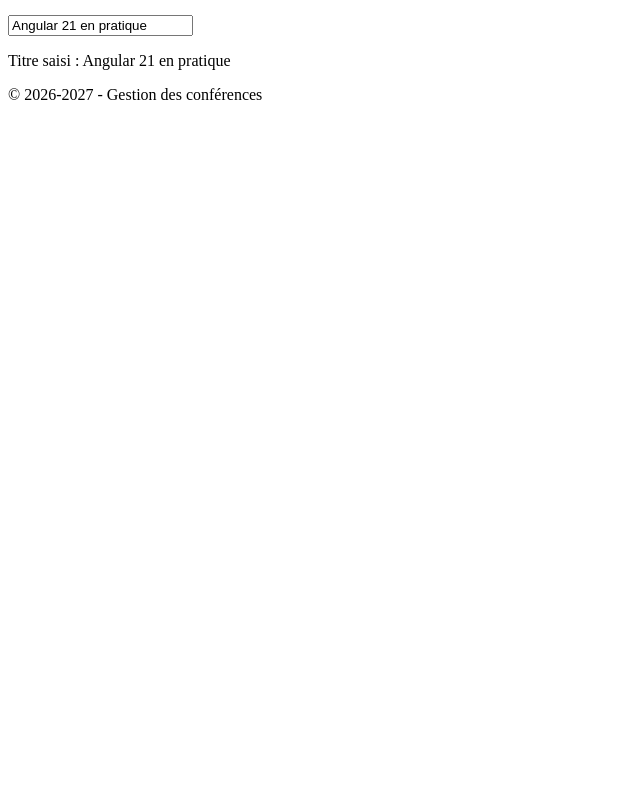
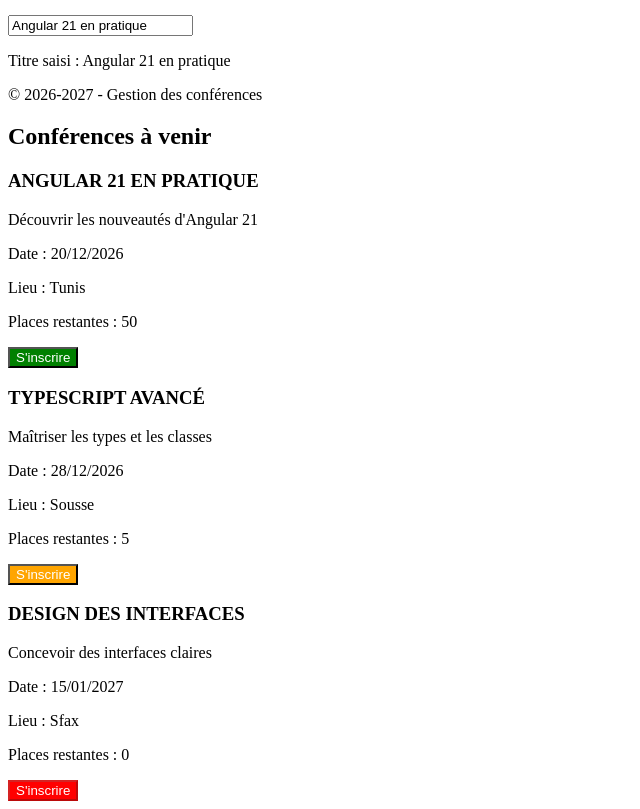
Before and after one commit to emna12358/angular_workshop, an Angular app: page / in a window 1280 px wide. Shown: the part 1020-1829 px from the top of the page, without its empty margins (0-640 px from the left). Before the commit the page ends 1140 px from the top, so only its background shows below. Built offline with nearby package versions, Linux system fonts and the light colour scheme.

Commit message:
prosit 3 directives controle de flux et pipes

```diff
--- a/src/app/app.html
+++ b/src/app/app.html
@@ -5,3 +5,4 @@
 <app-notifications></app-notifications>
 <app-conference></app-conference>
 <app-footer></app-footer>
+<app-conference-list></app-conference-list>
--- a/src/app/app.ts
+++ b/src/app/app.ts
@@ -6,10 +6,11 @@ import { Amis } from './amis/amis';
 import { Notifications } from './notifications/notifications';
 import { Footer } from './footer/footer';
 import { Conference } from './conference/conference';
+import { ConferenceList } from './conference-list/conference-list';
 
 @Component({
   selector: 'app-root',
-  imports: [Header, Menu, Profil, Amis, Notifications, Footer, Conference],
+  imports: [Header, Menu, Profil, Amis, Notifications, Footer, Conference, ConferenceList],
   templateUrl: './app.html',
   styleUrl: './app.css'
 })
--- /dev/null
+++ b/src/app/conference-list/conference-list.css
@@ -0,0 +1,14 @@
+.vert {
+  background-color: green;
+  color: white;
+}
+
+.orange {
+  background-color: orange;
+  color: white;
+}
+
+.rouge {
+  background-color: red;
+  color: white;
+}
--- /dev/null
+++ b/src/app/conference-list/conference-list.html
@@ -0,0 +1,23 @@
+<h2>Conférences à venir</h2>
+
+@for (conf of conferences(); track conf.id) {
+  @if (conf.date > today) {
+    <div>
+      <h3>{{ conf.title | uppercase }}</h3>
+      <p>{{ conf.description }}</p>
+      <p>Date : {{ conf.date | date:'dd/MM/yyyy' }}</p>
+      <p>Lieu : {{ conf.place }}</p>
+      <p>Places restantes : {{ conf.maxParticipants - conf.nbParticipants }}</p>
+
+      <button
+        [class.vert]="conf.maxParticipants - conf.nbParticipants >= 10"
+        [class.orange]="conf.maxParticipants - conf.nbParticipants > 0 && conf.maxParticipants - conf.nbParticipants < 10"
+        [class.rouge]="conf.maxParticipants - conf.nbParticipants === 0"
+        [disabled]="conf.maxParticipants - conf.nbParticipants === 0">
+        S'inscrire
+      </button>
+    </div>
+  }
+} @empty {
+  <p>Aucune conférence enregistrée</p>
+}
--- /dev/null
+++ b/src/app/conference-list/conference-list.ts
@@ -0,0 +1,50 @@
+import { Component, signal } from '@angular/core';
+import { DatePipe, UpperCasePipe } from '@angular/common';
+@Component({
+  selector: 'app-conference-list',
+  imports: [DatePipe, UpperCasePipe],
+  templateUrl: './conference-list.html',
+  styleUrl: './conference-list.css',
+})
+export class ConferenceList {
+  readonly today = new Date();
+
+  conferences = signal([
+    {
+      id: 1,
+      title: 'Angular 21 en pratique',
+      description: 'Découvrir les nouveautés d\'Angular 21',
+      date: new Date(2026, 11, 20),
+      place: 'Tunis',
+      maxParticipants: 100,
+      nbParticipants: 50,
+    },
+    {
+      id: 2,
+      title: 'TypeScript avancé',
+      description: 'Maîtriser les types et les classes',
+      date: new Date(2026, 11, 28),
+      place: 'Sousse',
+      maxParticipants: 30,
+      nbParticipants: 25,
+    },
+    {
+      id: 3,
+      title: 'Design des interfaces',
+      description: 'Concevoir des interfaces claires',
+      date: new Date(2027, 0, 15),
+      place: 'Sfax',
+      maxParticipants: 20,
+      nbParticipants: 20,
+    },
+    {
+      id: 4,
+      title: 'Ancienne conférence',
+      description: 'Cette conférence est déjà passée',
+      date: new Date(2026, 2, 10),
+      place: 'Tunis',
+      maxParticipants: 50,
+      nbParticipants: 40,
+    },
+  ]);
+}
```
Also changed, not shown: 1 other file (tests, documents, lock files or other folders).
